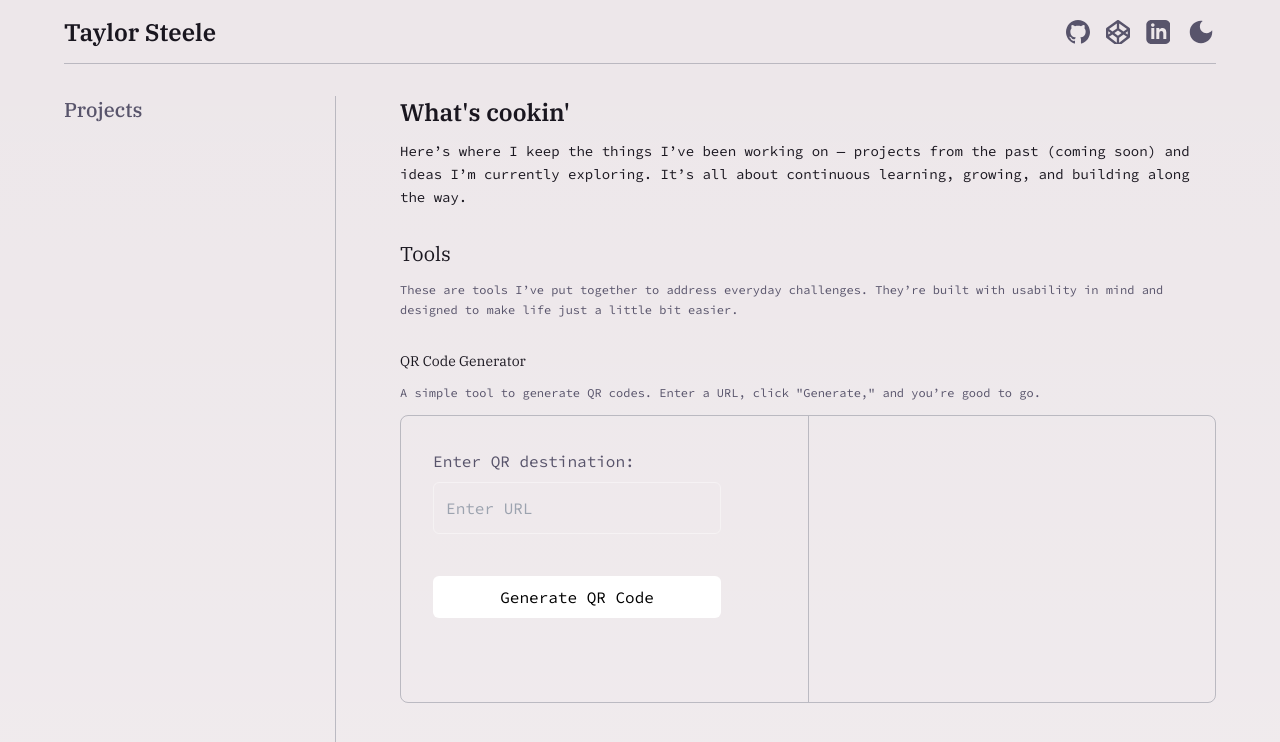
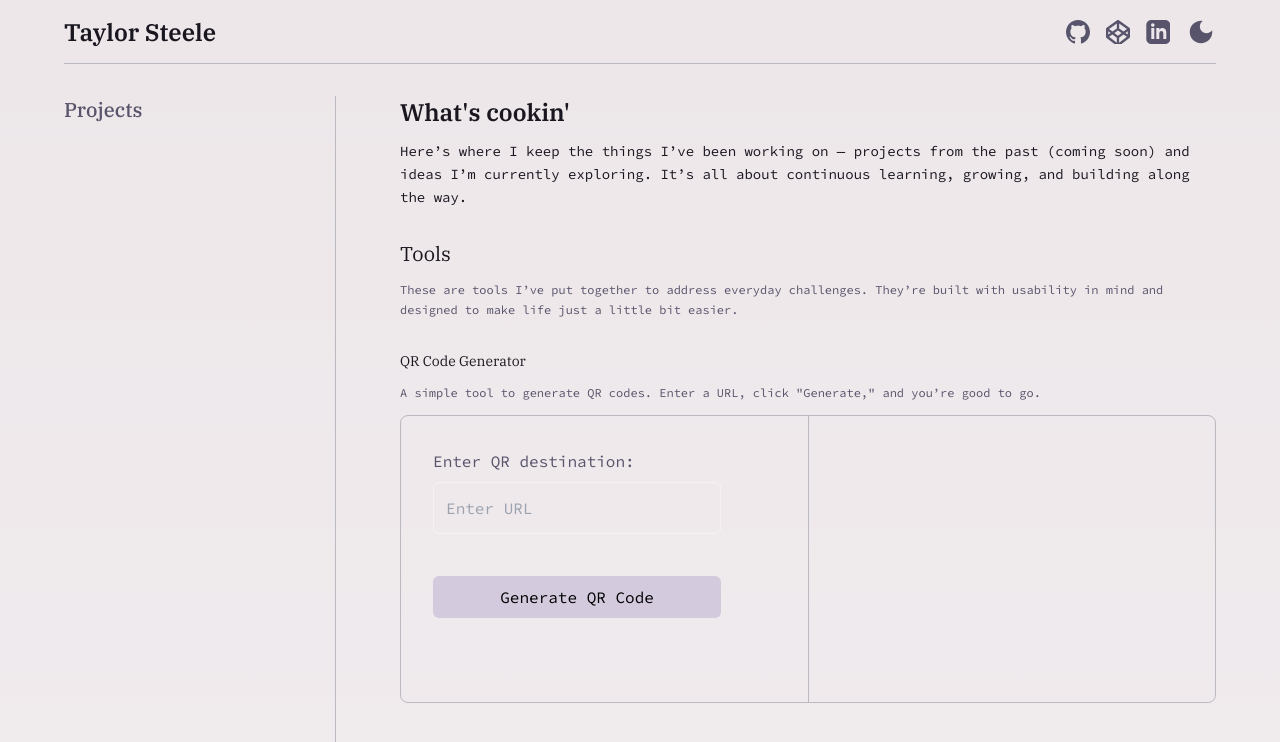
Before and after one commit to MashedTaytors/Steele-site, a Next.js app: page /projects in a window 1280 px wide. Shown: the top 742 px of the page. Built offline with nearby package versions, Linux system fonts and the light colour scheme; no server answers.

Commit message:
add TODOs

```diff
--- a/src/app/globals.css
+++ b/src/app/globals.css
@@ -27,7 +27,7 @@
 
 [data-theme="light"] { /* all colors */
   --background: var(--misty-rose);
-  --button: #FFF;
+  --button: var(--pale-lilac);
   --button-text: #000;
   --foreground: var(--gunmetal-purple);
     --secondary-text: var(--slate-grey);
--- a/src/components/projects-sidebar.tsx
+++ b/src/components/projects-sidebar.tsx
@@ -3,6 +3,8 @@ import React from "react";
 import Link from 'next/link';
 import { usePathname } from 'next/navigation';
 import clsx from 'clsx';
+
+// TODO: make stack on mobile
 
 const links = [
     {
--- a/src/components/qr-generator.tsx
+++ b/src/components/qr-generator.tsx
@@ -2,6 +2,8 @@
 import React, { useState, useRef } from "react";
 import { QRCodeCanvas } from "qrcode.react";
 
+
+// TODO: get cookie theme and conditionally style the QR generator if light
 
 const QRCodeGenerator: React.FC = () => {
   const [inputValue, setInputValue] = useState<string>("");
```
